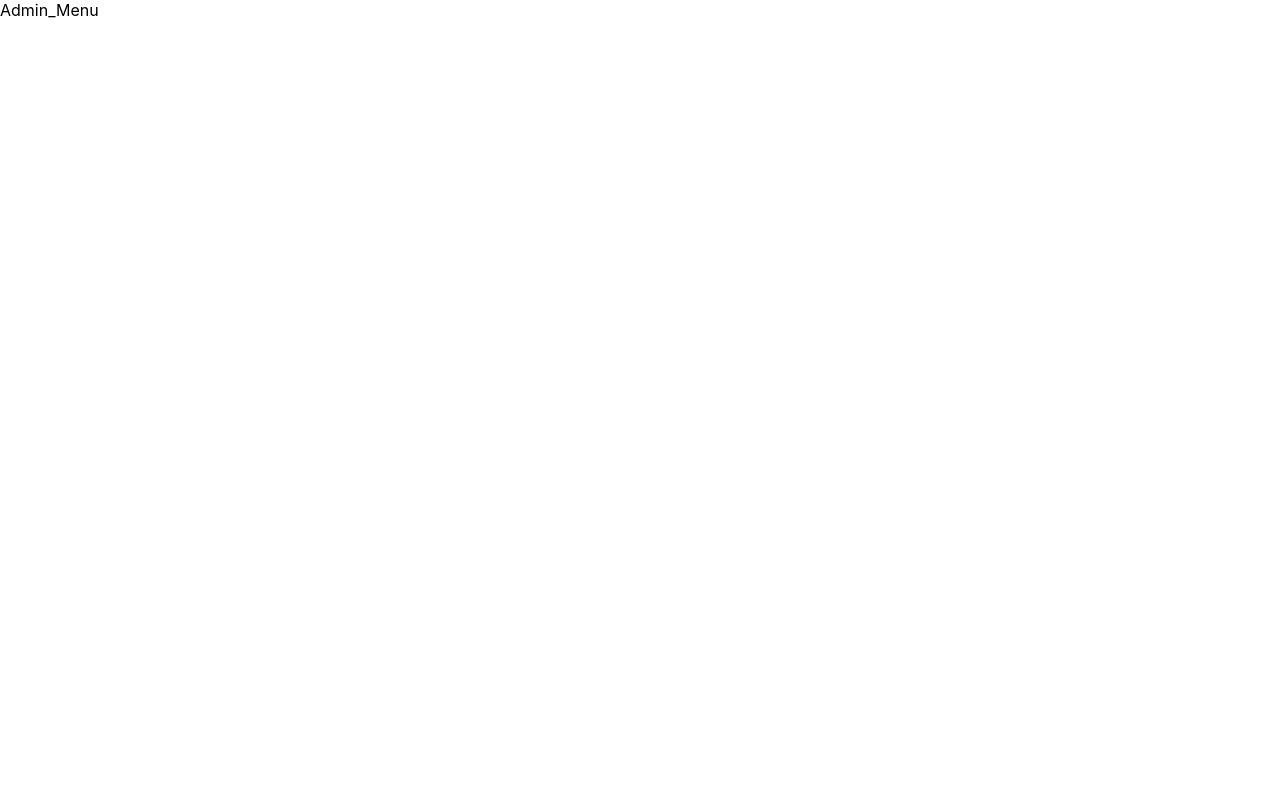
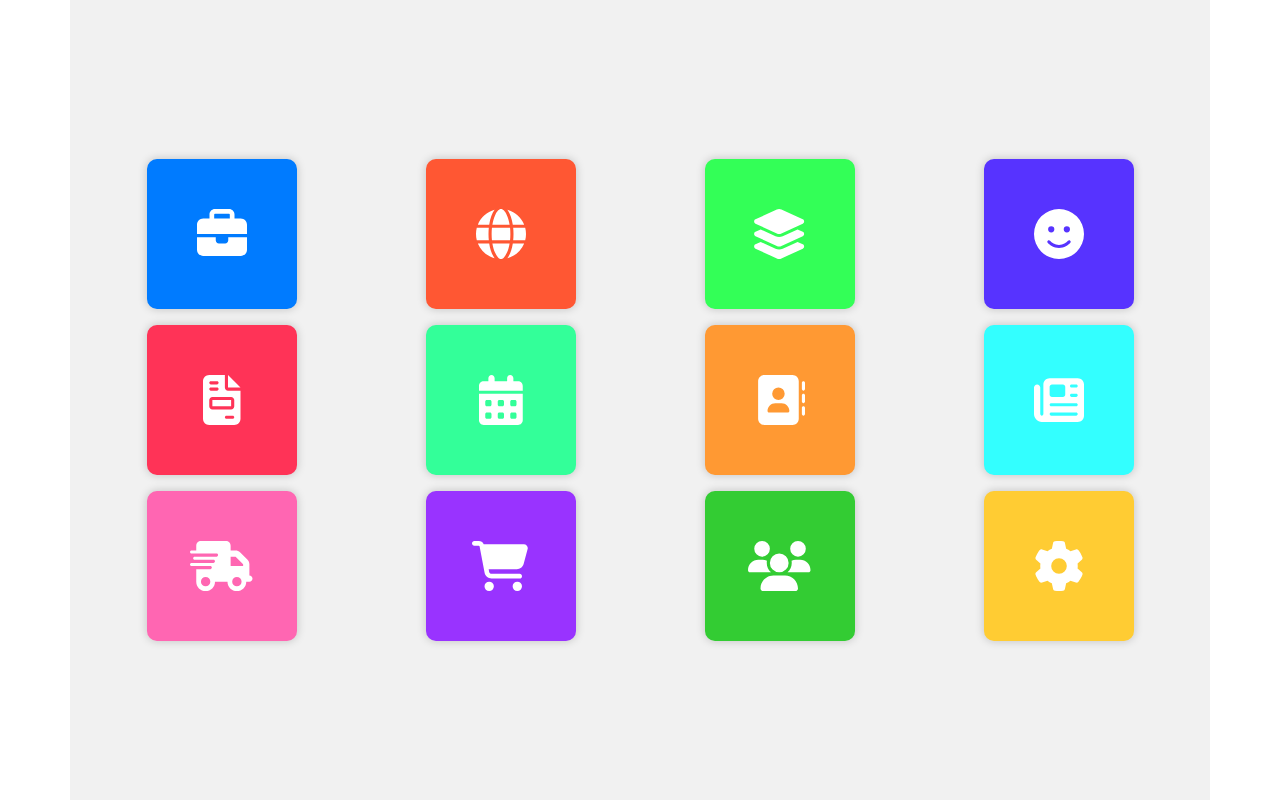
Before and after one commit to sofiaarasme/AsoRonUCAB, a React (Create React App) app: page /Admin_Menu in a window 1280 px wide. Built offline with nearby package versions, Linux system fonts and the light colour scheme.

Commit message:
Menu Admin, con iconos y hover para el nombre.

```diff
--- a/package.json
+++ b/package.json
@@ -3,9 +3,14 @@
   "version": "0.1.0",
   "private": true,
   "dependencies": {
+    "@fortawesome/fontawesome-free": "^6.4.2",
+    "@fortawesome/fontawesome-svg-core": "^6.4.2",
+    "@fortawesome/free-solid-svg-icons": "^6.4.2",
+    "@fortawesome/react-fontawesome": "^0.2.0",
     "@testing-library/jest-dom": "^5.17.0",
     "@testing-library/react": "^13.4.0",
     "@testing-library/user-event": "^13.5.0",
+    "bootstrap": "^5.3.2",
     "react": "^18.2.0",
     "react-dom": "^18.2.0",
     "react-router-dom": "^6.16.0",
--- a/src/index.js
+++ b/src/index.js
@@ -4,6 +4,8 @@ import './index.css';
 import App from './App';
 import { BrowserRouter, Route, Switch } from 'react-router-dom';
 import { Login } from './views/Login';
+import 'bootstrap/dist/css/bootstrap.min.css';
+
 
 const root = ReactDOM.createRoot(document.getElementById('root'));
 root.render(
--- a/src/views/Admin_Menu.css
+++ b/src/views/Admin_Menu.css
@@ -19,10 +19,42 @@
     border: none;
     border-radius: 10px; /* Borde redondeado */
     cursor: pointer;
-    font-size: 16px;
+    font-size: 50px;
     font-weight: bold;
     box-shadow: 0px 0px 10px rgba(0, 0, 0, 0.2); /* Sombra */
     transition: transform 0.2s ease; /* Transición suave al pasar el mouse */
+    display: flex;
+    flex-direction: column;
+    align-items: center;
+    justify-content: center; /* Centrar contenido verticalmente */
+
+    &:hover {
+        transform: scale(1.1); /* Escalar el botón al 110% del tamaño original */
+        font-size: 36px; /* Tamaño de fuente más grande al pasar el cursor */
+        color: white; /* Color de texto blanco al pasar el cursor */
+      }
+
+    .button-name {
+        display: none;
+      }
+
+    /* Cambiar tamaño de icono y color de texto al pasar el cursor */
+    &:hover {
+        transform: scale(1.1); /* Escalar el botón al 110% del tamaño original */
+        font-size: 36px; /* Tamaño de fuente más grande al pasar el cursor */
+    }
+
+    /* Color de texto al pasar el cursor */
+    &:hover .button-name {
+        display: inline; /* Cambia a "inline" para mostrar el nombre */
+        color: white; /* Color de texto blanco al pasar el cursor */
+        font-size: 24px;
+    }
+
+  }
+
+  .button-container button:hover .button-name {
+    display: inline; /* Cambia a "inline" para mostrar el nombre */
   }
 
   /* Estilos para colores de botones */
--- a/src/views/Admin_Menu.js
+++ b/src/views/Admin_Menu.js
@@ -1,7 +1,67 @@
-import React from 'react'
+import React from 'react';
+import './Admin_Menu.css';
+import { FontAwesomeIcon } from '@fortawesome/react-fontawesome';
+import { library } from '@fortawesome/fontawesome-svg-core';
+
+// Importa los iconos de FontAwesome que necesitas
+import { faBriefcase, faGlobe, faLayerGroup, faEarthAmericas, faFaceSmile, faFileInvoice, faCalendarDays, faAddressBook, faNewspaper, faTruckFast, faCartShopping, faUsers, faCog } from '@fortawesome/free-solid-svg-icons';
+
+// Agrega los iconos al library de FontAwesome
+library.add(faBriefcase, faGlobe, faLayerGroup, faEarthAmericas, faFaceSmile, faFileInvoice, faCalendarDays, faAddressBook, faNewspaper, faTruckFast, faCartShopping, faUsers, faCog);
 
 export const Admin_Menu = () => {
+  let botones = [
+    { icono: "briefcase", nombre: "Ventas" },
+    { icono: "globe", nombre: "Sitio Web" },
+    { icono: "layer-group", nombre: "Inventario" },
+    { icono: "face-smile", nombre: "Clientes" },
+    { icono: "file-invoice", nombre: "Facturación" },
+    { icono: "calendar-days", nombre: "Eventos" },
+    { icono: "address-book", nombre: "Nómina" },
+    { icono: "newspaper", nombre: "Diario" },
+    { icono: "truck-fast", nombre: "Distribución" },
+    { icono: "cart-shopping", nombre: "Compras" },
+    { icono: "users", nombre: "Usuarios" },
+    { icono: "cog", nombre: "Otros" }
+  ];
+
+  // Colores para los botones
+  const colores = [
+    "#007bff",
+    "#ff5733",
+    "#33ff57",
+    "#5733ff",
+    "#ff3357",
+    "#33ff99",
+    "#ff9933",
+    "#33ffff",
+    "#ff66b2",
+    "#9933ff",
+    "#33cc33",
+    "#ffcc33"
+  ];
+
   return (
-    <div>Admin_Menu</div>
-  )
-}
+    <>
+      <div className="container">
+        <div className="row">
+          <div className="button-container">
+            {botones.map((boton, index) => {
+              const estiloBoton = {
+                backgroundColor: colores[index % colores.length],
+              };
+              return (
+                <div className="col-md-3 d-flex justify-content-center align-items-center" key={index}>
+                  <button className="square-button" style={estiloBoton}>
+                    <FontAwesomeIcon icon={boton.icono} />
+                    <span className="button-name">{boton.nombre}</span>
+                  </button>
+                </div>
+              );
+            })}
+          </div>
+        </div>
+      </div>
+    </>
+  );
+};
```
Also changed, not shown: 1 other file (tests, documents, lock files or other folders).
